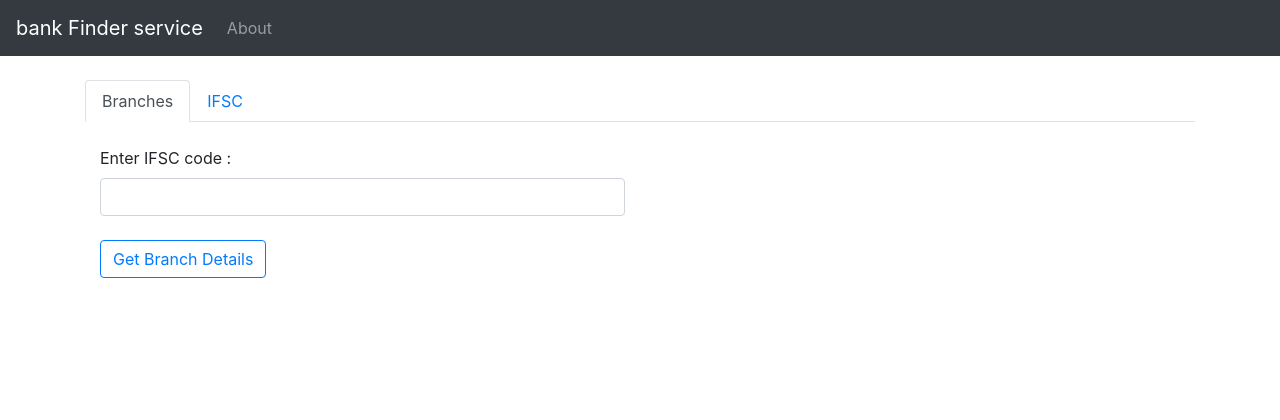
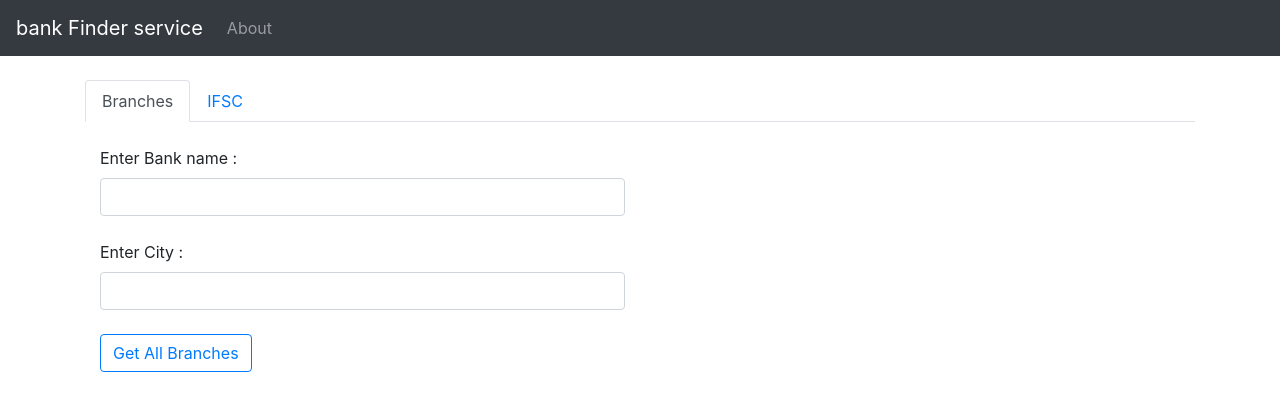
Before and after one commit to sanskarsharma/bank_service_django, a Django app: page /app/ in a window 1280 px wide. Shown: the top 420 px of the page. Run offline with Django 3.2, Linux system fonts and the light colour scheme; some libraries are stand-ins or nearby versions.

Commit message:
ui - tabs issue

```diff
--- a/bank_service/bank_finder_app/templates/bank_finder_app/home.html
+++ b/bank_service/bank_finder_app/templates/bank_finder_app/home.html
@@ -19,7 +19,7 @@
     <div class="tab-content">
 
 
-      <div class="tab-pane container fade" id="branches_tab">
+      <div class="tab-pane container active " id="branches_tab">
 
 
 
@@ -95,7 +95,7 @@
       </div>
 
 
-      <div class="tab-pane container active" id="ifsc_tab">
+      <div class="tab-pane container fade" id="ifsc_tab">
 
             <br>
 
```
